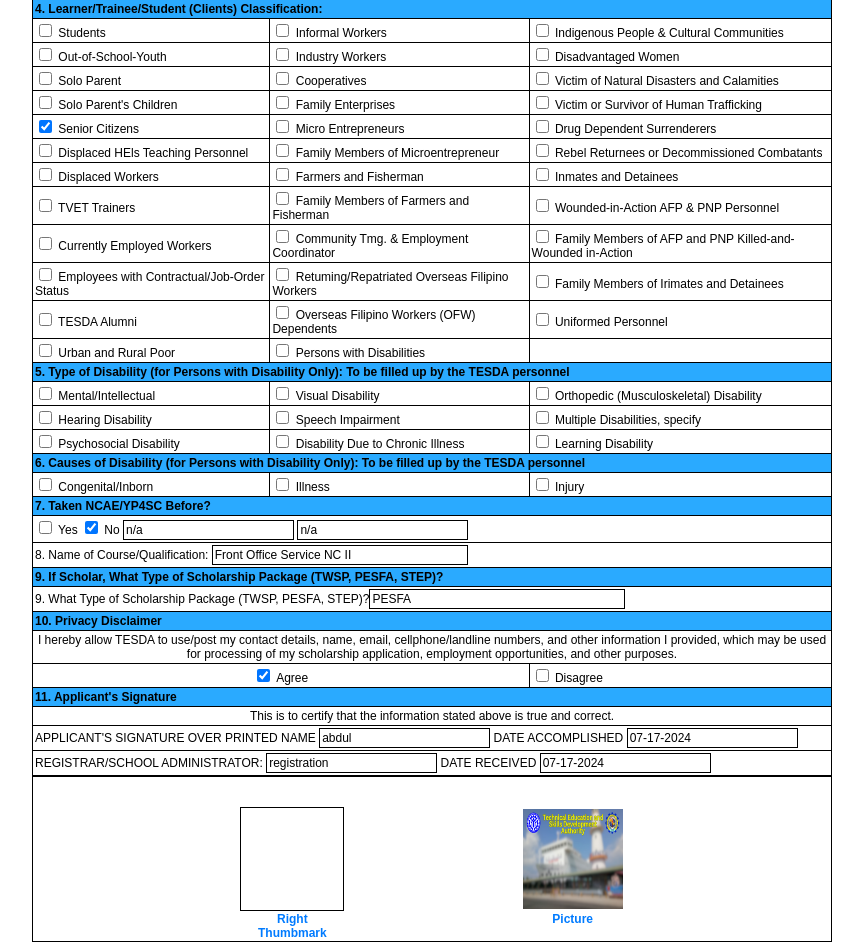
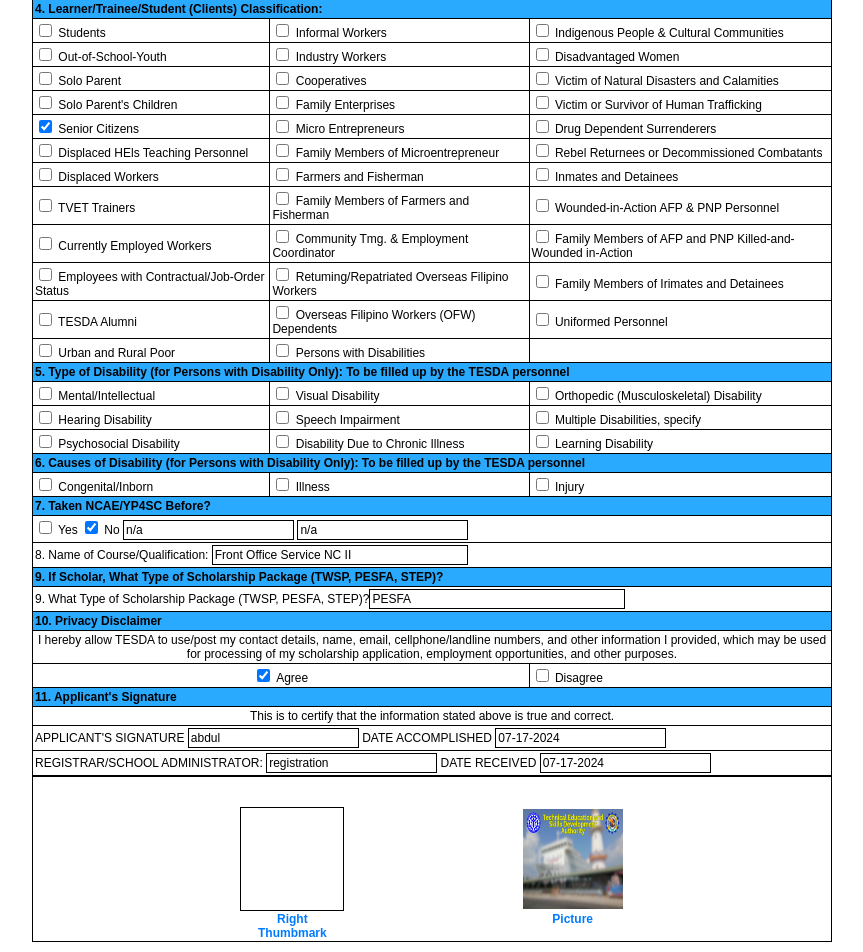
Before and after one commit to AbdulPaito/OCT-14, a PHP site: page /print1.php?id=1 in a window 1280 px wide. Shown: the part 916-1868 px from the top of the page, without its empty margins (208-1071 px from the left). Run offline with PHP 8.4, Linux system fonts and the light colour scheme; data comes from the database, SQL or seed files in the repository.

Commit message:
Add files via upload

```diff
--- a/print1.php
+++ b/print1.php
@@ -728,7 +728,7 @@ left: -45px;
     </tr>
     <tr>
       <td colspan="3">
-        <label for="applicant-signature">APPLICANT'S SIGNATURE OVER PRINTED NAME</label>
+        <label for="applicant-signature">APPLICANT'S SIGNATURE</label>
         <input type="text" id="applicant-signature" readonly value="<?php echo htmlspecialchars($data['applicant_signature']); ?>">
         <label for="date-accomplished">DATE ACCOMPLISHED</label>
         <input type="text" id="date-accomplished" readonly value="<?php echo htmlspecialchars($data['date_accomplished']); ?>">
```
